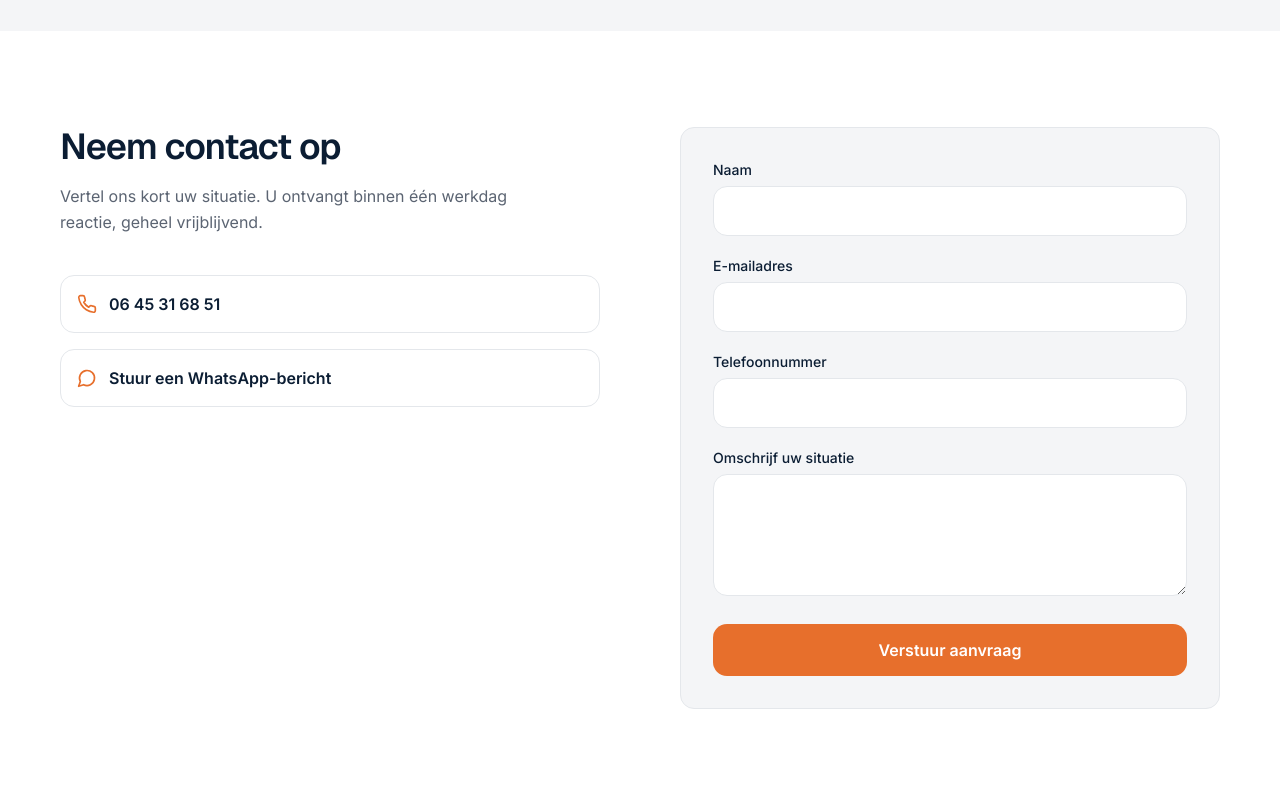
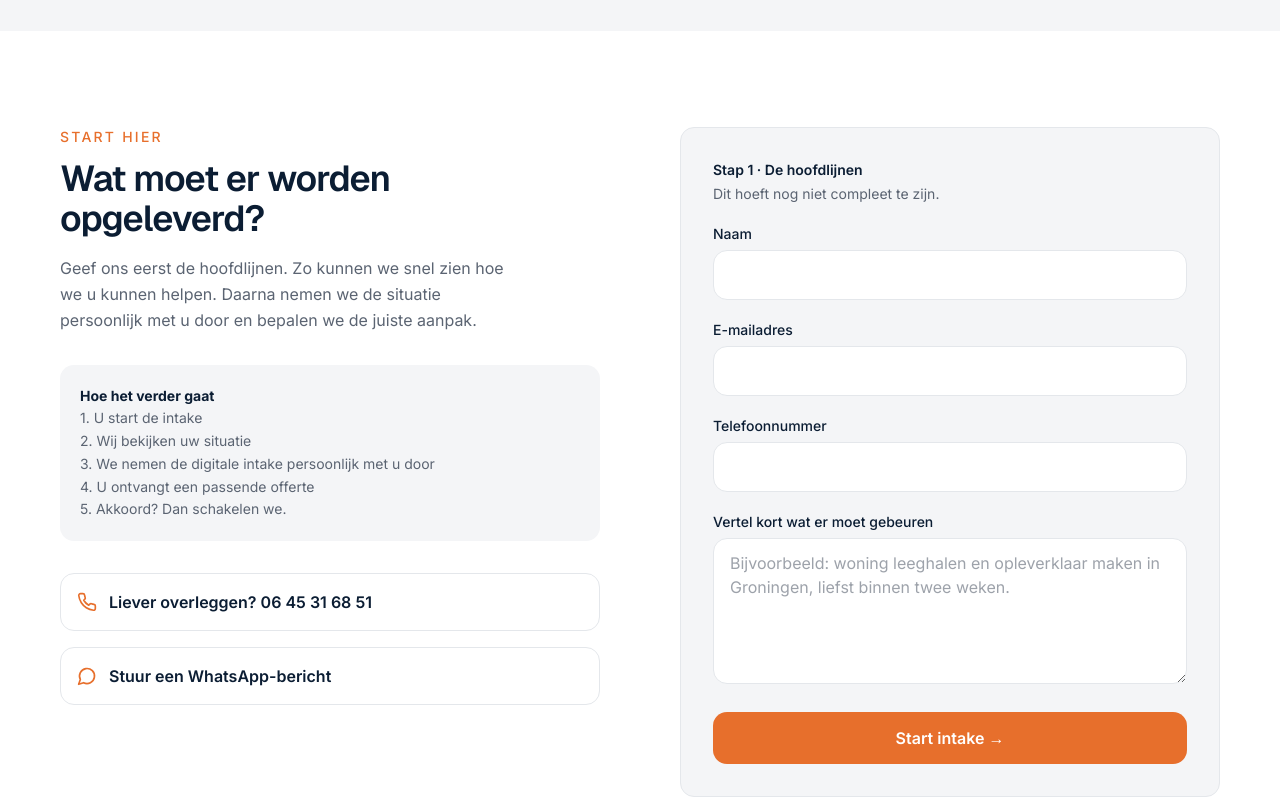
Before and after one commit to sandvlietbv/OpleverMeester, a Next.js app: page / in a window 1280 px wide. Shown: the part 4760-5560 px from the top of the page. Built offline with nearby package versions, Linux system fonts and the light colour scheme.

Commit message:
Turn contact form into first intake step

```diff
--- a/components/Contact.tsx
+++ b/components/Contact.tsx
@@ -19,20 +19,12 @@ export default function Contact() {
     if (submitting) return;
     setSubmitting(true);
     setError("");
-
     const form = new FormData(e.currentTarget);
     try {
       const response = await fetch("/api/contact", {
         method: "POST",
         headers: { "Content-Type": "application/json" },
-        body: JSON.stringify({
-          name: form.get("naam"),
-          email: form.get("email"),
-          phone: form.get("telefoon"),
-          message: form.get("bericht"),
-          sourcePage: window.location.pathname + window.location.hash,
-          submissionId: submissionId.current,
-        }),
+        body: JSON.stringify({ name: form.get("naam"), email: form.get("email"), phone: form.get("telefoon"), message: form.get("bericht"), sourcePage: window.location.pathname + window.location.hash, submissionId: submissionId.current }),
       });
       if (!response.ok) {
         const body = await response.json().catch(() => null) as { error?: string } | null;
@@ -41,35 +33,38 @@ export default function Contact() {
       setSubmitted(true);
     } catch (cause) {
       setError(cause instanceof Error ? cause.message : "Versturen is niet gelukt. Probeer het opnieuw.");
-    } finally {
-      setSubmitting(false);
-    }
+    } finally { setSubmitting(false); }
   }
 
   return (
-    <section id="contact" className="bg-white py-24">
+    <section id="intake" className="bg-white py-24">
       <div className="container-om grid gap-14 lg:grid-cols-2 lg:gap-20">
         <div>
+          <p className="mb-3 text-sm font-medium uppercase tracking-[0.16em] text-orange">Start hier</p>
           <motion.h2 initial={{ opacity: 0, y: 16 }} whileInView={{ opacity: 1, y: 0 }} viewport={{ once: true, margin: "-80px" }} transition={{ duration: 0.5 }} className="font-display text-3xl font-semibold tracking-tight text-navy md:text-4xl">
-            Neem contact op
+            Wat moet er worden opgeleverd?
           </motion.h2>
-          <p className="mt-4 max-w-md leading-relaxed text-muted">Vertel ons kort uw situatie. U ontvangt binnen één werkdag reactie, geheel vrijblijvend.</p>
-          <div className="mt-10 flex flex-col gap-4">
-            <a href={`tel:${PHONE_TEL}`} className="flex items-center gap-3 rounded-om border border-surface-mid p-4 transition-colors hover:border-orange/40"><Phone className="h-5 w-5 text-orange" /><span className="font-semibold text-navy">{PHONE_DISPLAY}</span></a>
+          <p className="mt-4 max-w-md leading-relaxed text-muted">Geef ons eerst de hoofdlijnen. Zo kunnen we snel zien hoe we u kunnen helpen. Daarna nemen we de situatie persoonlijk met u door en bepalen we de juiste aanpak.</p>
+          <div className="mt-8 rounded-om bg-surface-light p-5 text-sm leading-relaxed text-muted">
+            <strong className="text-navy">Hoe het verder gaat</strong><br />1. U start de intake<br />2. Wij bekijken uw situatie<br />3. We nemen de digitale intake persoonlijk met u door<br />4. U ontvangt een passende offerte<br />5. Akkoord? Dan schakelen we.
+          </div>
+          <div className="mt-8 flex flex-col gap-4">
+            <a href={`tel:${PHONE_TEL}`} className="flex items-center gap-3 rounded-om border border-surface-mid p-4 transition-colors hover:border-orange/40"><Phone className="h-5 w-5 text-orange" /><span className="font-semibold text-navy">Liever overleggen? {PHONE_DISPLAY}</span></a>
             <a href={WHATSAPP_LINK} target="_blank" rel="noopener noreferrer" className="flex items-center gap-3 rounded-om border border-surface-mid p-4 transition-colors hover:border-orange/40"><MessageCircle className="h-5 w-5 text-orange" /><span className="font-semibold text-navy">Stuur een WhatsApp-bericht</span></a>
           </div>
         </div>
         <motion.div initial={{ opacity: 0, y: 16 }} whileInView={{ opacity: 1, y: 0 }} viewport={{ once: true, margin: "-80px" }} transition={{ duration: 0.5, delay: 0.1 }} className="rounded-om border border-surface-mid bg-surface-light p-8">
           {submitted ? (
-            <div className="flex flex-col items-start gap-2 py-8"><h3 className="font-display text-xl font-semibold text-navy">Aanvraag verstuurd</h3><p className="text-muted">Bedankt. We nemen binnen één werkdag contact met u op.</p></div>
+            <div className="flex flex-col items-start gap-3 py-8"><p className="text-sm font-medium uppercase tracking-[0.14em] text-orange">Intake gestart</p><h3 className="font-display text-2xl font-semibold text-navy">We hebben de eerste informatie.</h3><p className="text-muted">We bekijken uw situatie en nemen contact met u op om de digitale intake persoonlijk door te nemen. Daarna kunnen we bepalen wat er nodig is en een passende offerte maken.</p></div>
           ) : (
             <form onSubmit={handleSubmit} className="flex flex-col gap-5">
+              <div><p className="text-sm font-semibold text-navy">Stap 1 · De hoofdlijnen</p><p className="mt-1 text-sm text-muted">Dit hoeft nog niet compleet te zijn.</p></div>
               <Field label="Naam" name="naam" type="text" required />
               <Field label="E-mailadres" name="email" type="email" required />
               <Field label="Telefoonnummer" name="telefoon" type="tel" />
-              <div className="flex flex-col gap-1.5"><label htmlFor="bericht" className="text-sm font-medium text-navy">Omschrijf uw situatie</label><textarea id="bericht" name="bericht" rows={4} required className="rounded-om border border-surface-mid bg-white px-4 py-3 text-navy outline-none transition-colors focus:border-orange" /></div>
+              <div className="flex flex-col gap-1.5"><label htmlFor="bericht" className="text-sm font-medium text-navy">Vertel kort wat er moet gebeuren</label><textarea id="bericht" name="bericht" rows={5} required placeholder="Bijvoorbeeld: woning leeghalen en opleverklaar maken in Groningen, liefst binnen twee weken." className="rounded-om border border-surface-mid bg-white px-4 py-3 text-navy outline-none transition-colors placeholder:text-muted/60 focus:border-orange" /></div>
               {error && <p role="alert" className="text-sm text-red-700">{error} U kunt ons ook bellen via {PHONE_DISPLAY}.</p>}
-              <button type="submit" disabled={submitting} className="mt-2 rounded-om bg-orange px-6 py-3.5 text-base font-semibold text-white transition-colors hover:bg-orange-light disabled:cursor-not-allowed disabled:opacity-60">{submitting ? "Bezig met versturen…" : "Verstuur aanvraag"}</button>
+              <button type="submit" disabled={submitting} className="mt-2 rounded-om bg-orange px-6 py-3.5 text-base font-semibold text-white transition-colors hover:bg-orange-light disabled:cursor-not-allowed disabled:opacity-60">{submitting ? "Intake starten…" : "Start intake →"}</button>
             </form>
           )}
         </motion.div>
```
